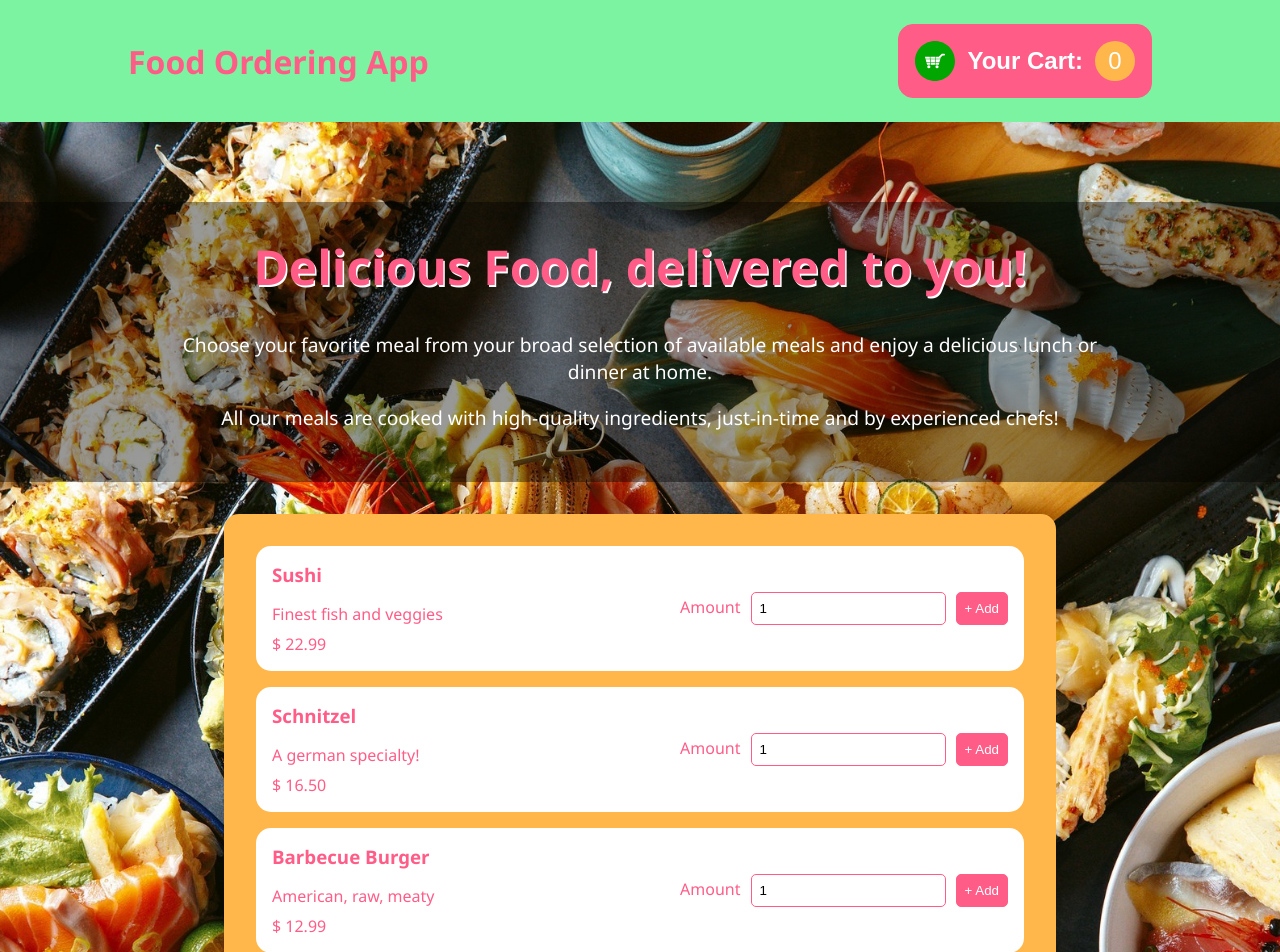
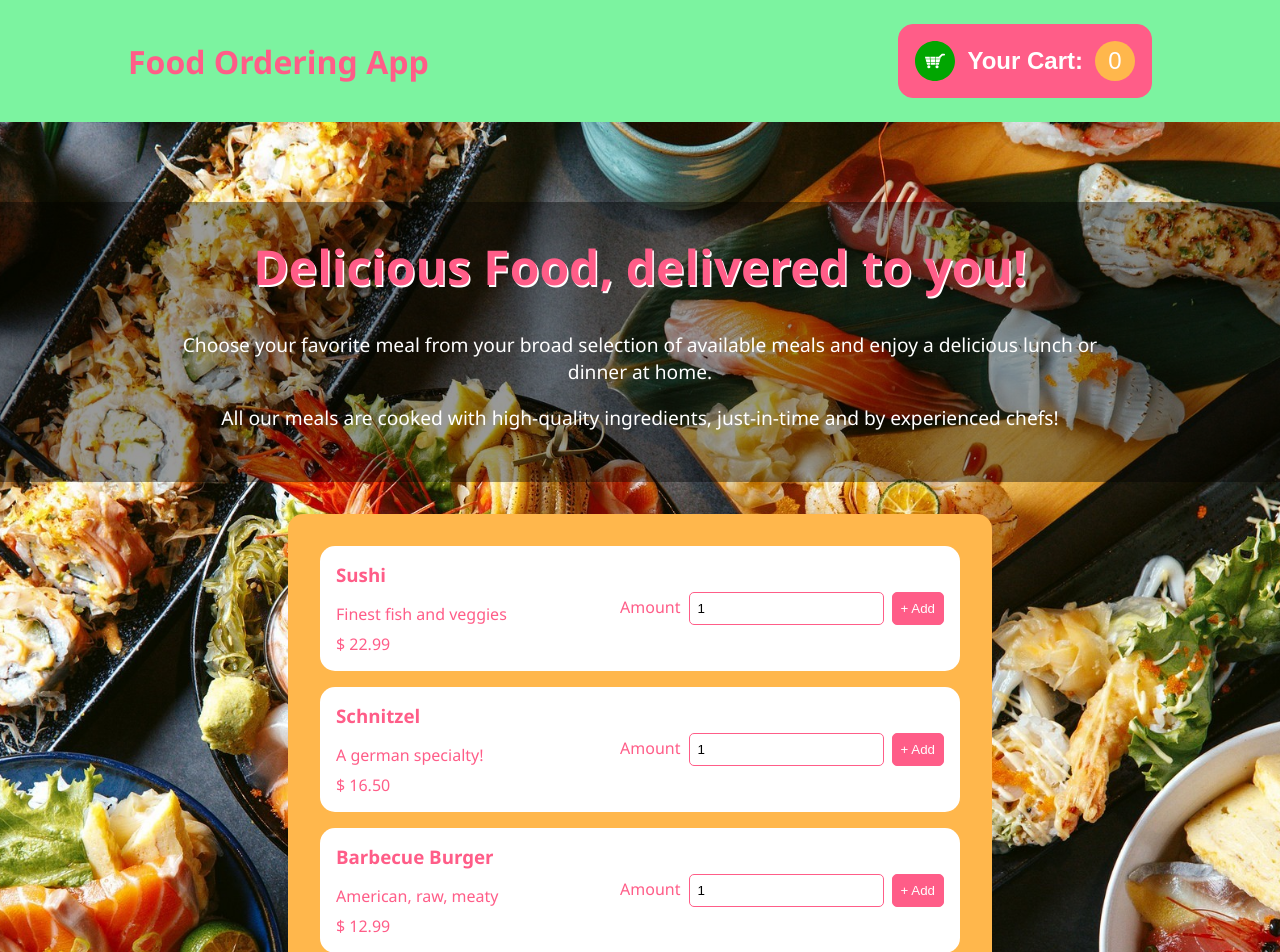
Before and after one commit to ivana-petrovic-ey/react-food-order-app, a React (Create React App) app: page / in a window 1280 px wide. Shown: the top 952 px of the page. Built offline with nearby package versions, Linux system fonts and the light colour scheme.

Commit message:
styling the mealsList

```diff
--- a/src/components/Layout/Header.css
+++ b/src/components/Layout/Header.css
@@ -7,6 +7,8 @@ header .nav {
   display: flex;
   justify-content: space-between;
   align-items: center;
+  flex-direction: column;
+  gap: 1rem;
 }
 header .nav h1 {
   margin: 0;
@@ -42,3 +44,8 @@ header .nav button .cart-number {
   background-color: #ffb74c;
   padding: 0.5rem;
 }
+@media (min-width: 576px) {
+  header .nav {
+    flex-direction: row;
+  }
+}
--- a/src/components/Layout/Header.scss
+++ b/src/components/Layout/Header.scss
@@ -15,6 +15,8 @@ header {
         display: flex;
         justify-content: space-between;
         align-items: center;
+        flex-direction: column;
+        gap: 1rem;
 
         h1 {
             margin: 0;
@@ -54,5 +56,9 @@ header {
                 padding: 0.5rem;
             }
         }
+
+        @media (min-width: 576px) {
+            flex-direction: row;
         }
     }
+}
--- a/src/components/Meals/MealItem.css
+++ b/src/components/Meals/MealItem.css
@@ -1,5 +1,4 @@
 .listItemMeal div {
-  padding: 1rem;
   color: #ff5d88;
 }
 .listItemMeal div h3 {
@@ -11,3 +10,6 @@
 .listItemMeal div p:first-of-type {
   margin-bottom: 0.5rem;
 }
+.listItemMeal div .listitemPrice {
+  color: #11579b;
+}
--- a/src/components/Meals/MealItem.js
+++ b/src/components/Meals/MealItem.js
@@ -5,17 +5,17 @@ import "./MealItem.css";
 import MealItemform from "./MealItemForm";
 
 const MealItem = (props) => {
-    const cartCtx = useContext (CartContext);
+    const cartCtx = useContext(CartContext);
     const price = `$ ${props.price.toFixed(2)}`;
 
-    const addToCartHandler = amount =>{
+    const addToCartHandler = (amount) => {
         cartCtx.addItem({
             id: props.id,
             name: props.name,
             amount: amount,
-            price: props.price
-        })
-    }
+            price: props.price,
+        });
+    };
 
     return (
         <li className="listItemMeal">
@@ -24,9 +24,7 @@ const MealItem = (props) => {
                 <p className="listitemDescription">{props.description}</p>
                 <p className="listitemPrice">{price}</p>
             </div>
-            <div>
-                <MealItemform onAddToCart = {addToCartHandler}/>
-            </div>
+            <MealItemform onAddToCart={addToCartHandler} />
         </li>
     );
 };
--- a/src/components/Meals/MealItem.scss
+++ b/src/components/Meals/MealItem.scss
@@ -8,10 +8,9 @@ $blue: #11579b;
 
 .listItemMeal {
     div {
-        padding: 1rem;
         color: $fuchsia;
 
-        h3{
+        h3 {
             margin: 0 0 1rem;
         }
 
@@ -19,9 +18,12 @@ $blue: #11579b;
             margin: 0;
         }
 
-        p:first-of-type{
+        p:first-of-type {
             margin-bottom: 0.5rem;
         }
 
-  }
+        .listitemPrice {
+            color: $blue;
+        }
+    }
 }
--- a/src/components/Meals/MealItemForm.js
+++ b/src/components/Meals/MealItemForm.js
@@ -3,7 +3,6 @@ import { useRef, useState } from "react";
 import Input from "../UI/Input";
 
 const MealItemform = (props) => {
-
     const [amountIsValid, SetAmountIsValid] = useState(true);
     const amountInputRef = useRef();
 
@@ -22,13 +21,16 @@ const MealItemform = (props) => {
     };
 
     return (
-        <form className="meal-form" onSubmit={submitHandler}>
+        <form onSubmit={submitHandler}>
+            <div className="meal-form">
                 <Input
                     ref={amountInputRef}
                     label="Amount"
                     input={{ id: "amount_" + props.id, type: "number", min: "1", max: "5", step: "1", defaultValue: "1" }}
                 />
                 <button>+ Add</button>
+
+            </div>
             {!amountIsValid && <p>Please enter a valid amount (1-5).</p>}
         </form>
     );
--- a/src/components/Meals/Meals.css
+++ b/src/components/Meals/Meals.css
@@ -27,12 +27,12 @@
   border-radius: 15px;
   color: #fff;
   margin: auto;
-  width: 60%;
+  width: 70%;
   margin: auto;
   animation: meals-appear 1s ease-out forwards;
   animation-delay: 300ms;
 }
-.meals .mealsListContainer ul {
+.meals .mealsListContainer .mealsList {
   list-style-type: none;
   margin: 0;
   padding: 0;
@@ -40,33 +40,73 @@
   gap: 1rem;
   flex-direction: column;
 }
-.meals .mealsListContainer ul .listItemMeal {
+.meals .mealsListContainer .mealsList .listItemMeal {
   background-color: #fff;
   border-radius: 15px;
   display: flex;
+  flex-direction: column;
   justify-content: space-between;
   align-items: center;
+  padding: 1rem;
+  gap: 1rem;
 }
-.meals .mealsListContainer ul .listItemMeal .meal-form label {
-  margin-right: 10px;
+.meals .mealsListContainer .mealsList .listItemMeal .meal-form {
+  display: flex;
+  flex-direction: column;
+  gap: 0.5rem;
+  width: 85%;
+  margin: auto;
 }
-.meals .mealsListContainer ul .listItemMeal .meal-form input {
-  margin-right: 10px;
+.meals .mealsListContainer .mealsList .listItemMeal .meal-form label {
+  color: #ff5d88;
 }
-.meals .mealsListContainer ul .listItemMeal .meal-form input:focus-visible {
+.meals .mealsListContainer .mealsList .listItemMeal .meal-form input:focus-visible {
   outline: none;
   background-color: #fcf9f0;
   border: 1px solid #ffb74c;
 }
-.meals .mealsListContainer ul .listItemMeal .meal-form input,
-.meals .mealsListContainer ul .listItemMeal .meal-form button {
+.meals .mealsListContainer .mealsList .listItemMeal .meal-form input,
+.meals .mealsListContainer .mealsList .listItemMeal .meal-form button {
   padding: 0.5rem;
   border: 1px solid #ff5d88;
   border-radius: 5px;
 }
-.meals .mealsListContainer ul .listItemMeal .meal-form button {
+.meals .mealsListContainer .mealsList .listItemMeal .meal-form button {
   background-color: #ff5d88;
   color: #fff;
+}
+@media (min-width: 576px) {
+  .meals .mealsListContainer .mealsList .listItemMeal .meal-form {
+    width: 60%;
+    margin: 0 0 0 auto;
+  }
+}
+@media (min-width: 1200px) {
+  .meals .mealsListContainer .mealsList .listItemMeal .meal-form {
+    flex-direction: row;
+    align-items: baseline;
+    margin: 0;
+    width: 100%;
+  }
+}
+.meals .mealsListContainer .mealsList .listItemMeal p {
+  color: #ff5d88;
+}
+@media (min-width: 576px) {
+  .meals .mealsListContainer .mealsList .listItemMeal {
+    flex-direction: row;
+    align-items: center;
+  }
+}
+@media (min-width: 768px) {
+  .meals .mealsListContainer {
+    width: 60%;
+  }
+}
+@media (min-width: 992px) {
+  .meals .mealsListContainer {
+    width: 50%;
+  }
 }
 
 @keyframes meals-appear {
--- a/src/components/Meals/Meals.scss
+++ b/src/components/Meals/Meals.scss
@@ -38,12 +38,12 @@ $blue: #11579b;
         border-radius: 15px;
         color: #fff;
         margin: auto;
-        width: 60%;
+        width: 70%;
         margin: auto;
         animation: meals-appear 1s ease-out forwards;
         animation-delay: 300ms;
 
-        ul {
+        .mealsList {
             list-style-type: none;
             margin: 0;
             padding: 0;
@@ -55,17 +55,24 @@ $blue: #11579b;
                 background-color: #fff;
                 border-radius: 15px;
                 display: flex;
+                flex-direction: column;
                 justify-content: space-between;
                 align-items: center;
+                padding: 1rem;
+                gap: 1rem;
 
                 .meal-form {
+                    display: flex;
+                    flex-direction: column;
+                    gap: 0.5rem;
+                    width: 85%;
+                    margin: auto;
+
                     label {
-                        margin-right: 10px;
+                        color: $fuchsia;
                     }
 
                     input {
-                        margin-right: 10px;
-
                         &:focus-visible {
                             outline: none;
                             background-color: #fcf9f0;
@@ -84,9 +91,38 @@ $blue: #11579b;
                         background-color: $fuchsia;
                         color: #fff;
                     }
+
+                    @media (min-width: 576px) {
+                        width: 60%;
+                        margin: 0 0 0 auto;
+                    }
+
+                    @media (min-width: 1200px) {
+                        flex-direction: row;
+                        align-items: baseline;
+                        margin: 0;
+                        width: 100%;
+                    }
+                }
+
+                p {
+                    color: $fuchsia;
+                }
+
+                @media (min-width: 576px) {
+                    flex-direction: row;
+                    align-items: center;
                 }
             }
         }
+
+        @media (min-width: 768px) {
+            width: 60%;
+        }
+        @media (min-width: 992px) {
+            width: 50%;
+        }
+
     }
 }
 
--- a/src/components/UI/Modal.css
+++ b/src/components/UI/Modal.css
@@ -72,8 +72,8 @@
 .modalOverlay {
   position: fixed;
   top: 30vh;
-  left: 25%;
-  width: 50%;
+  left: 30%;
+  width: 30%;
   background-color: white;
   padding: 2rem;
   border-radius: 14px;
--- a/src/components/UI/Modal.scss
+++ b/src/components/UI/Modal.scss
@@ -82,8 +82,8 @@ $blue: #11579b;
 .modalOverlay {
     position: fixed;
     top: 30vh;
-    left: 25%;
-    width: 50%;
+    left: 30%;
+    width: 30%;
     background-color: white;
     padding: 2rem;
     border-radius: 14px;
```
Lines whose indentation alone changed are shown as unchanged.
